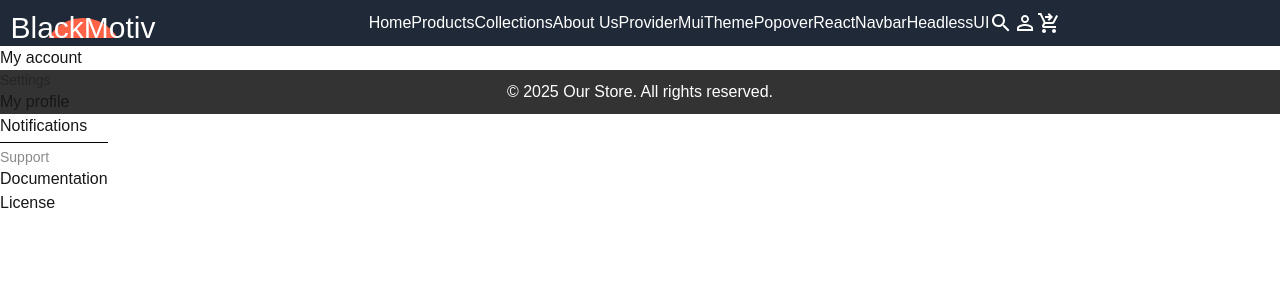
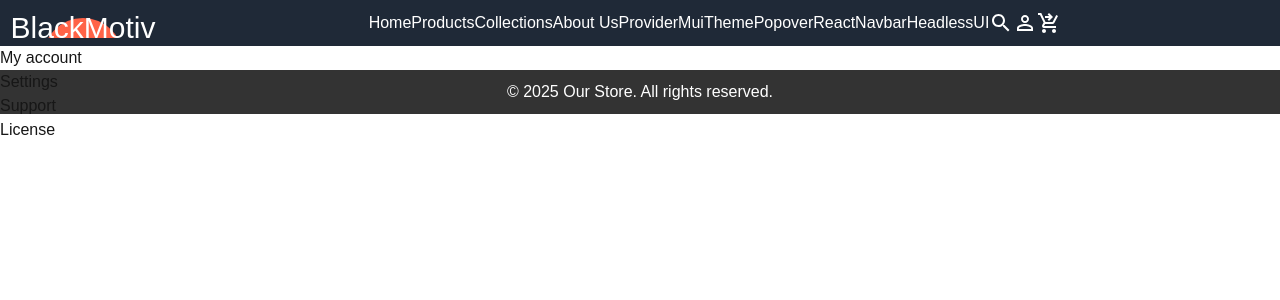
Before and after one commit to changnam/nextjs-headless, a Next.js app: page /headless-ui in a window 1280 px wide. Both pictures are taken after a click on the button "My account". Shown: the top 300 px of the page. Built offline with nearby package versions, Linux system fonts and the light colour scheme.

Commit message:
menuitems 에 넓이 지정

```diff
--- a/app/headless-ui/page.jsx
+++ b/app/headless-ui/page.jsx
@@ -1,29 +1,18 @@
-import { Menu, MenuButton, MenuHeading, MenuItem, MenuItems, MenuSection, MenuSeparator } from '@headlessui/react'
+import { Menu, MenuButton, MenuItem, MenuItems } from '@headlessui/react'
 
 export default function Example() {
   return (
     <Menu>
       <MenuButton>My account</MenuButton>
-      <MenuItems anchor="bottom">
-        <MenuSection>
-          <MenuHeading className="text-sm opacity-50">Settings</MenuHeading>
+      <MenuItems anchor="bottom" className="w-96">
         <MenuItem>
-            <a className="block data-[focus]:bg-blue-100" href="/profile">
-              My profile
+          <a className="block data-[focus]:bg-blue-100" href="/settings">
+            Settings
           </a>
         </MenuItem>
         <MenuItem>
-            <a className="block data-[focus]:bg-blue-100" href="/notifications">
-              Notifications
-            </a>
-          </MenuItem>
-        </MenuSection>
-        <MenuSeparator className="my-1 h-px bg-black" />
-        <MenuSection>
-          <MenuHeading className="text-sm opacity-50">Support</MenuHeading>
-          <MenuItem>
           <a className="block data-[focus]:bg-blue-100" href="/support">
-              Documentation
+            Support
           </a>
         </MenuItem>
         <MenuItem>
@@ -31,7 +20,6 @@ export default function Example() {
             License
           </a>
         </MenuItem>
-        </MenuSection>
       </MenuItems>
     </Menu>
   )
```
Lines whose indentation alone changed are shown as unchanged.
